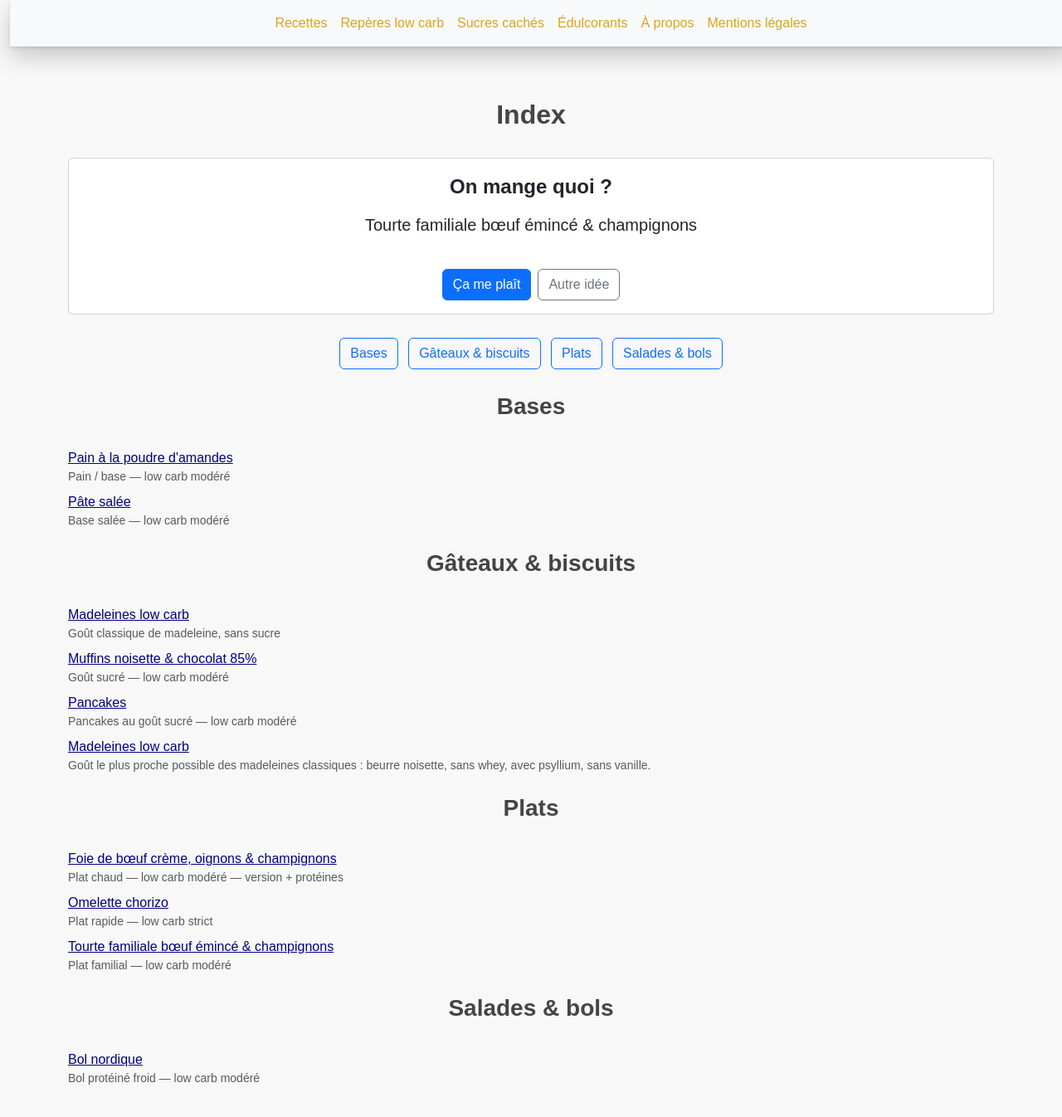
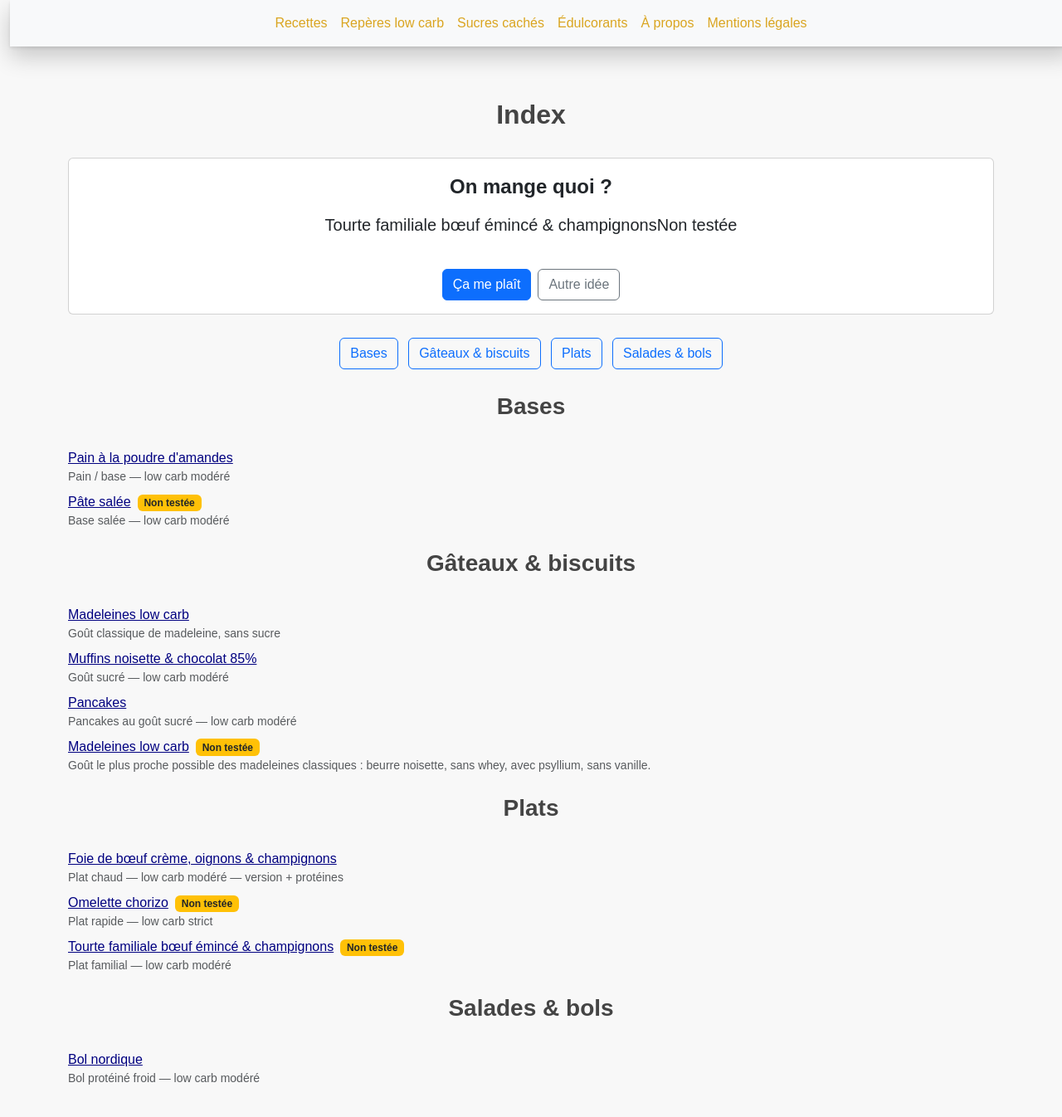
Before and after one commit to laurie-boissay/laurie-boissay.github.io, a Jekyll site: the page built from index.html, in a window 1280 px wide and 1400 px high, scrolled down 300 px. Shown: the top 1346 px of the window at 83% size. Built offline with Jekyll 4.4.1, drawn with Linux system fonts in a browser that asks for light colours.

Commit message:
Update index.html
tri sur tags supprimé

```diff
--- a/index.html
+++ b/index.html
@@ -27,26 +27,37 @@ description: "Mes recettes low carb (recettes faibles en glucides). Index par ca
       <div id="random-pick"></div>
     </div>
 
-    {% assign all_recipes = site.pages | where: "layout", "recipe" | where_exp: "p", "p.recipe_group" %}
-    {% assign groups = all_recipes | map: "recipe_group" | sort | uniq %}
+    {%- assign all_recipes = site.pages
+      | where: "layout", "recipe"
+      | where_exp: "p", "p.recipe_group"
+    -%}
+
+    {%- comment -%}
+      IMPORTANT :
+      On n'utilise PAS "map ... | sort | uniq" car si un recipe_group est mal typé (Array),
+      Liquid peut planter au sort ("comparison of Array with Array failed").
+      group_by + sort: "name" évite ce piège.
+    {%- endcomment -%}
+
+    {%- assign grouped = all_recipes | group_by: "recipe_group" | sort: "name" -%}
 
     <!-- Boutons catégories (auto) -->
     <div class="container text-center mb-4">
-      {% for g in groups %}
-        <a class="btn btn-outline-primary m-1" href="index.html#{{ g | slugify }}">{{ g }}</a>
+      {% for g in grouped %}
+        <a class="btn btn-outline-primary m-1" href="index.html#{{ g.name | slugify }}">{{ g.name }}</a>
       {% endfor %}
     </div>
 
     <!-- Sections catégories (auto) -->
     <div class="container" id="recipes-index">
-      {% for g in groups %}
-        <h3 id="{{ g | slugify }}">{{ g }}</h3>
+      {% for g in grouped %}
+        <h3 id="{{ g.name | slugify }}">{{ g.name }}</h3>
 
         <div
           class="recipe-group-block mb-4"
-          data-recipe-group="{{ g | escape }}"
+          data-recipe-group="{{ g.name | escape }}"
         >
-          {% assign group_recipes = all_recipes | where: "recipe_group", g | sort: "recipe_sort" %}
+          {%- assign group_recipes = g.items | sort: "recipe_sort" -%}
 
           {% for r in group_recipes %}
             <article
@@ -55,7 +66,10 @@ description: "Mes recettes low carb (recettes faibles en glucides). Index par ca
             >
               <a href="{{ r.url | relative_url }}">
                 {{ r.recipe_title }}
-                {% include icone-non-teste.html tags=r.tags %}
+
+                {%- if r.recipe_tested == false -%}
+                  <span class="badge bg-warning text-dark ms-2">Non testée</span>
+                {%- endif -%}
               </a>
 
               {% if r.recipe_subtitle %}
```
